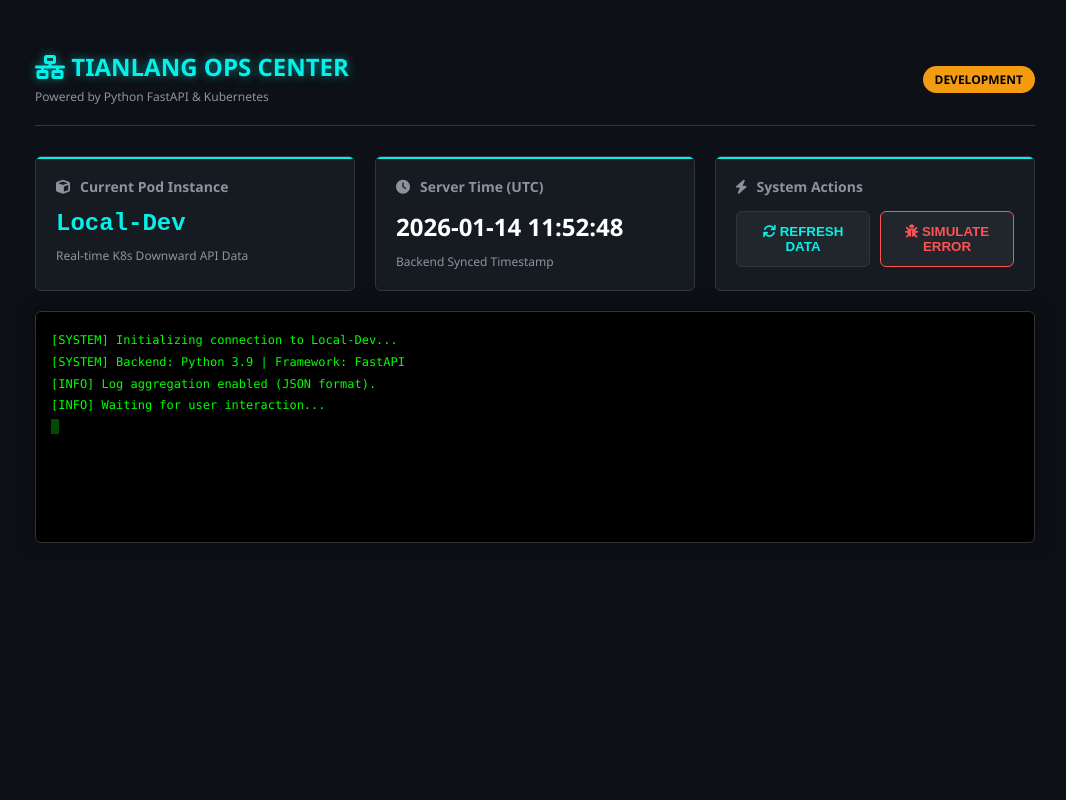
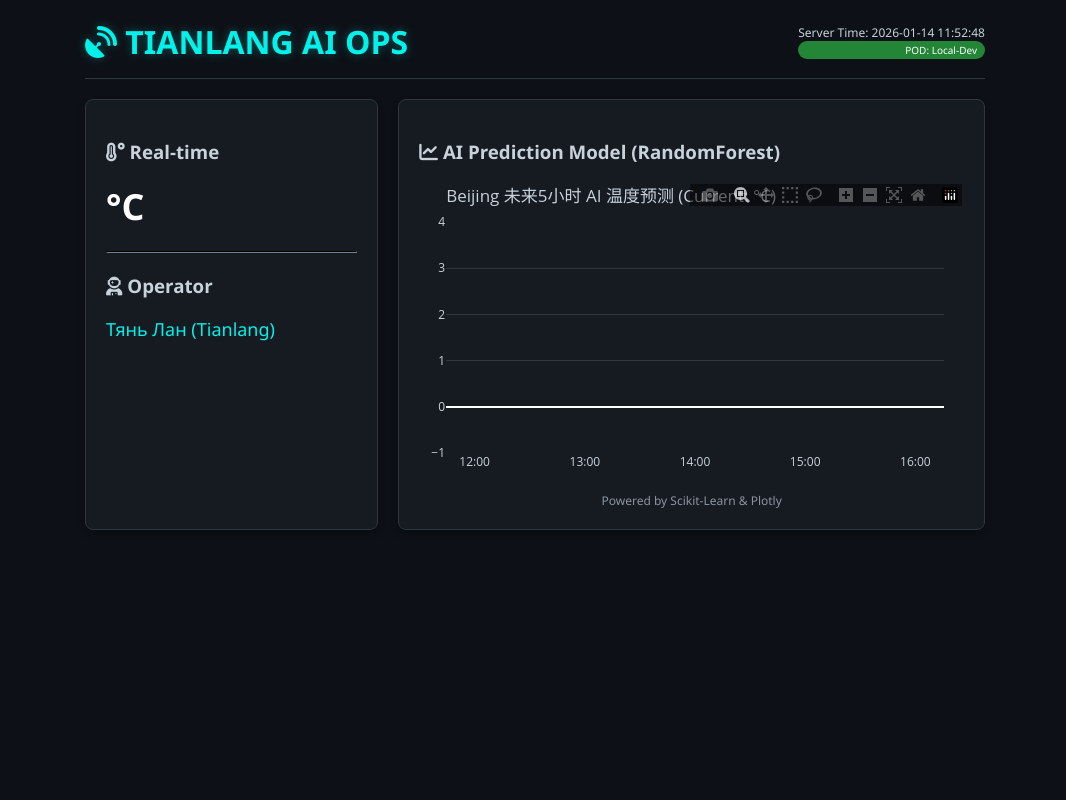
Before and after one commit to TiANLANG777/infrastructure-as-code, a FastAPI app: page / in a window 1280 px wide. Shown: the whole page, without its empty margins (105-1171 px from the left). Run offline with FastAPI, Linux system fonts and the light colour scheme; data that the repository does not hold is empty; some libraries are stand-ins or nearby versions.

Commit message:
Update index.html

```diff
--- a/templates/index.html
+++ b/templates/index.html
@@ -3,132 +3,58 @@
 <head>
     <meta charset="UTF-8">
     <meta name="viewport" content="width=device-width, initial-scale=1.0">
-    <title>DevOps Master Console</title>
+    <title>DevOps AI Weather Station</title>
     <link href="https://cdnjs.cloudflare.com/ajax/libs/font-awesome/6.0.0/css/all.min.css" rel="stylesheet">
     <style>
-        :root { --primary: #00f2ea; --bg: #0d1117; --card: #161b22; --text: #c9d1d9; --danger: #ff5252; --success: #238636; }
-        body { margin: 0; font-family: 'Segoe UI', monospace; background-color: var(--bg); color: var(--text); display: flex; justify-content: center; min-height: 100vh; }
-        .dashboard { width: 90%; max-width: 1000px; margin-top: 50px; }
+        body { font-family: 'Segoe UI', monospace; background-color: #0d1117; color: #c9d1d9; margin: 0; padding: 20px; display: flex; justify-content: center; }
+        .container { width: 100%; max-width: 900px; }
 
-        /* 头部 */
-        .header { display: flex; justify-content: space-between; align-items: center; border-bottom: 1px solid #30363d; padding-bottom: 20px; margin-bottom: 30px; }
-        .header h1 { margin: 0; font-size: 24px; color: var(--primary); text-shadow: 0 0 10px rgba(0, 242, 234, 0.5); }
-        .badge { padding: 5px 12px; border-radius: 20px; font-size: 12px; font-weight: bold; background: #30363d; color: white; }
-        .badge-prod { background: var(--success); }
-        .badge-dev { background: #f39c12; color: black; }
+        .header { display: flex; justify-content: space-between; align-items: center; border-bottom: 1px solid #30363d; padding-bottom: 15px; margin-bottom: 20px; }
+        .header h1 { color: #00f2ea; margin: 0; text-shadow: 0 0 10px rgba(0, 242, 234, 0.3); }
 
-        /* 卡片网格 */
-        .grid { display: grid; grid-template-columns: repeat(auto-fit, minmax(280px, 1fr)); gap: 20px; }
-        .card { background: var(--card); border: 1px solid #30363d; border-radius: 6px; padding: 20px; position: relative; overflow: hidden; }
-        .card::before { content: ''; position: absolute; top: 0; left: 0; width: 100%; height: 2px; background: var(--primary); }
-        .card h3 { margin-top: 0; color: #8b949e; font-size: 14px; display: flex; align-items: center; gap: 10px; }
+        .grid { display: grid; grid-template-columns: 1fr 2fr; gap: 20px; }
+        .card { background: #161b22; border: 1px solid #30363d; border-radius: 8px; padding: 20px; box-shadow: 0 4px 6px rgba(0,0,0,0.3); }
 
-        /* 动态数据样式 */
-        .data-value { font-size: 24px; font-weight: bold; color: #fff; margin: 10px 0; word-break: break-all; }
-        .data-label { font-size: 12px; color: #8b949e; }
-        .pod-id { color: var(--primary); font-family: 'Courier New', monospace; }
+        .metric-value { font-size: 36px; font-weight: bold; color: white; margin: 10px 0; }
+        .metric-label { font-size: 12px; color: #8b949e; }
+        .pod-badge { background: #238636; color: white; padding: 2px 8px; border-radius: 10px; font-size: 10px; }
 
-        /* 终端窗口 */
-        .terminal { background: #000; padding: 15px; border-radius: 6px; font-family: 'Consolas', monospace; height: 200px; overflow-y: auto; color: #0f0; font-size: 12px; margin-top: 20px; border: 1px solid #333; box-shadow: 0 0 20px rgba(0,0,0,0.5); }
-        .terminal p { margin: 5px 0; line-height: 1.4; }
-        .cursor { display: inline-block; width: 8px; height: 15px; background: #0f0; animation: blink 1s infinite; }
-
-        /* 交互按钮 */
-        .btn-group { display: flex; gap: 10px; margin-top: 15px; }
-        .action-btn { flex: 1; background: #21262d; border: 1px solid #30363d; color: var(--primary); padding: 12px; border-radius: 6px; cursor: pointer; font-weight: bold; transition: 0.3s; }
-        .action-btn:hover { background: var(--primary); color: #000; box-shadow: 0 0 15px var(--primary); }
-        .btn-danger { color: var(--danger); border-color: var(--danger); }
-        .btn-danger:hover { background: var(--danger); color: white; box-shadow: 0 0 15px var(--danger); }
-
-        @keyframes blink { 50% { opacity: 0; } }
+        /* 这里的 CSS 用于容纳 Plotly 图表 */
+        .chart-container { width: 100%; min-height: 300px; }
     </style>
 </head>
 <body>
 
-<div class="dashboard">
+<div class="container">
     <div class="header">
-        <div>
-            <h1><i class="fas fa-network-wired"></i> TIANLANG OPS CENTER</h1>
-            <div style="font-size: 12px; color: #8b949e; margin-top: 5px;">Powered by Python FastAPI & Kubernetes</div>
-        </div>
-        <div>
-            {% if env_type == 'Production' %}
-                <span class="badge badge-prod"><i class="fas fa-shield-alt"></i> PRODUCTION</span>
-            {% else %}
-                <span class="badge badge-dev">DEVELOPMENT</span>
-            {% endif %}
+        <h1><i class="fas fa-satellite-dish"></i> TIANLANG AI OPS</h1>
+        <div style="text-align: right;">
+            <div style="font-size: 12px;">Server Time: {{ server_time }}</div>
+            <div class="pod-badge">POD: {{ pod_name }}</div>
         </div>
     </div>
 
     <div class="grid">
         <div class="card">
-            <h3><i class="fas fa-cube"></i> Current Pod Instance</h3>
-            <div class="data-value pod-id">{{ pod_name }}</div>
-            <div class="data-label">Real-time K8s Downward API Data</div>
+            <h3><i class="fas fa-temperature-high"></i> Real-time</h3>
+            <div class="metric-value">{{ current_temp }}°C</div>
+            <div class="metric-label">{{ weather_desc }}</div>
+            <hr style="border-color: #30363d; margin: 20px 0;">
+            <h3><i class="fas fa-user-astronaut"></i> Operator</h3>
+            <div style="font-size: 18px; color: #00f2ea;">{{ student_name }}</div>
         </div>
 
         <div class="card">
-            <h3><i class="fas fa-clock"></i> Server Time (UTC)</h3>
-            <div class="data-value" id="server-time">{{ server_time }}</div>
-            <div class="data-label">Backend Synced Timestamp</div>
-        </div>
-
-        <div class="card">
-            <h3><i class="fas fa-bolt"></i> System Actions</h3>
-            <div class="btn-group">
-                <button class="action-btn" onclick="refreshData()"><i class="fas fa-sync"></i> REFRESH DATA</button>
-                <button class="action-btn btn-danger" onclick="simulateCrash()"><i class="fas fa-bug"></i> SIMULATE ERROR</button>
+            <h3><i class="fas fa-chart-line"></i> AI Prediction Model (RandomForest)</h3>
+            <div class="chart-container">
+                {{ plot_div | safe }}
+            </div>
+            <div class="metric-label" style="text-align: center; margin-top: 10px;">
+                Powered by Scikit-Learn & Plotly
             </div>
         </div>
     </div>
-
-    <div class="terminal" id="console">
-        <p>[SYSTEM] Initializing connection to {{ pod_name }}...</p>
-        <p>[SYSTEM] Backend: Python 3.9 | Framework: FastAPI</p>
-        <p>[INFO] Log aggregation enabled (JSON format).</p>
-        <p>[INFO] Waiting for user interaction...</p>
-        <span class="cursor"></span>
-    </div>
 </div>
-
-<script>
-    // 1. 终端打字机效果函数
-    function log(text, type="INFO") {
-        const term = document.getElementById('console');
-        const p = document.createElement('p');
-        const timestamp = new Date().toISOString().split('T')[1].split('.')[0];
-
-        if (type === "ERROR") {
-            p.style.color = "#ff5252";
-            p.innerText = `[${timestamp}] [ERROR] ${text}`;
-        } else {
-            p.innerText = `[${timestamp}] [${type}] ${text}`;
-        }
-
-        term.insertBefore(p, term.lastElementChild);
-        term.scrollTop = term.scrollHeight;
-    }
-
-    // 2. 刷新按钮：真的去重新加载页面，证明是动态的
-    function refreshData() {
-        log("Requesting latest data from Kubernetes API...", "SYSTEM");
-        setTimeout(() => {
-            window.location.reload();
-        }, 800);
-    }
-
-    // 3. 模拟崩溃按钮：纯前端特效，展示给老师看
-    function simulateCrash() {
-        log("Injecting fault into main process...", "WARN");
-        setTimeout(() => log("Connection lost: 503 Service Unavailable", "ERROR"), 500);
-        setTimeout(() => log("Kubernetes Liveness Probe failed!", "ERROR"), 1000);
-        setTimeout(() => log("Restarting Pod container...", "SYSTEM"), 2000);
-        setTimeout(() => {
-            log("System recovered.", "SUCCESS");
-            alert("Self-healing completed! (Simulation)");
-        }, 3000);
-    }
-</script>
 
 </body>
 </html>
```
